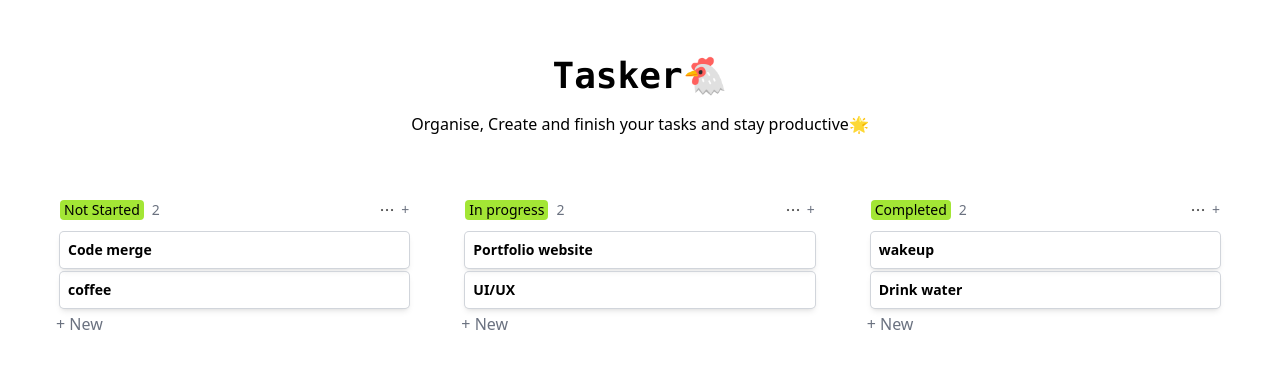
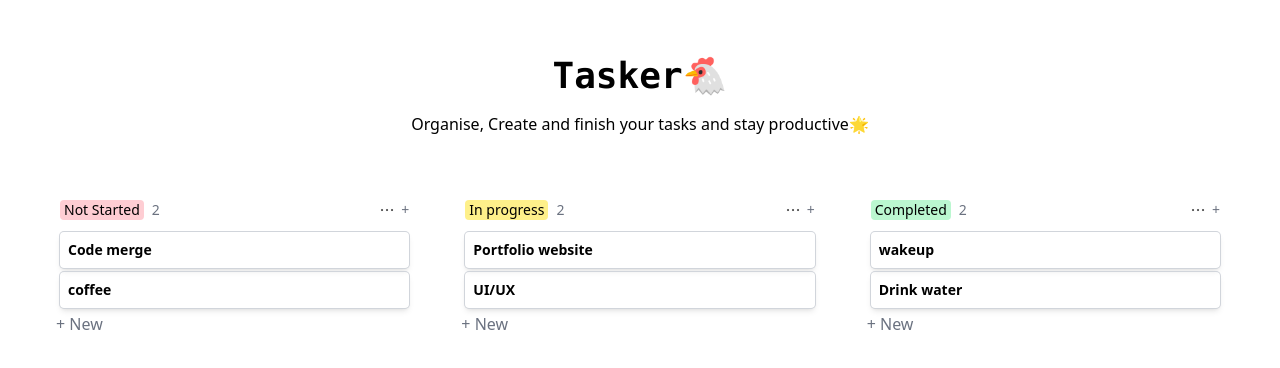
Before and after one commit to Sid2202/Tasker, a React (Create React App) app: page / in a window 1280 px wide. Shown: the top 368 px of the page. Built offline with nearby package versions, Linux system fonts and the light colour scheme.

Commit message:
Taskboard completed

```diff
--- a/src/Card.js
+++ b/src/Card.js
@@ -12,7 +12,7 @@ const Card = ({ card, onDragStart, column }) => {
     <div
       draggable="true"
       onDragStart={(e) => handleDragStart(e, card, column)}
-      className="ring-gray-300 ring-1 rounded p-2 shadow-md m-1"
+      className="ring-gray-300 ring-1 rounded p-2 shadow-md m-1 cursor-grab"
     >
         <p className='text-sm font-semibold'>{card.content}</p>
     </div>
--- a/src/ColContext.js
+++ b/src/ColContext.js
@@ -4,6 +4,7 @@ export const initialState = {
   column1: {
     id: 'column1',
     title: 'Not Started',
+    color: 'bg-rose-200',
     cards: [
       { id: 'card1', content: 'Code merge' },
       { id: 'card2', content: 'coffee' },
@@ -12,6 +13,7 @@ export const initialState = {
   column2: {
     id: 'column2',
     title: 'In progress',
+    color: 'bg-yellow-200',
     cards: [
       { id: 'card3', content: 'Portfolio website' },
       { id: 'card4', content: 'UI/UX' },
@@ -20,6 +22,7 @@ export const initialState = {
   column3: {
     id: 'column3',
     title: 'Completed',
+    color: 'bg-green-200',
     cards: [
       { id: 'card5', content: 'wakeup' },
       { id: 'card6', content: 'Drink water' },
@@ -52,6 +55,7 @@ export const columnsReducer = (state, action) => {
         id: newColumnId,
         title,
         cards: [],
+        color: 'bg-blue-200'
       }
       return{
         ...state,
--- a/src/Column.js
+++ b/src/Column.js
@@ -68,7 +68,7 @@ const Column = ({ columnId }) => {
     >
         <div className='flex justify-between mx-1 text-sm mb-2'>
             <div className='flex'>
-                <p className='bg-lime-400 rounded px-1'>{columns[columnId].title}</p>
+                <p className={`${columns[columnId].color} rounded px-1`}>{columns[columnId].title}</p>
                 <p className='text-gray-500 px-2'>{columns[columnId].cards.length}</p>
             </div>
             <div className='flex'>
```
